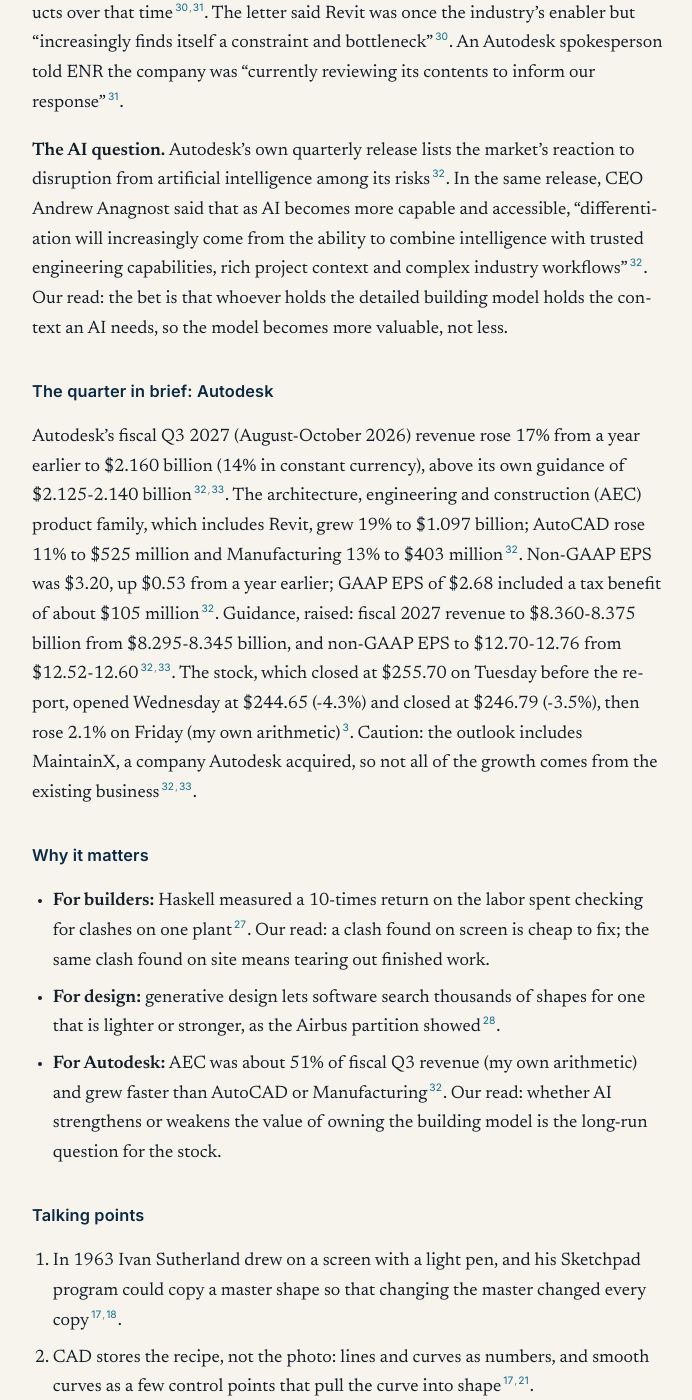
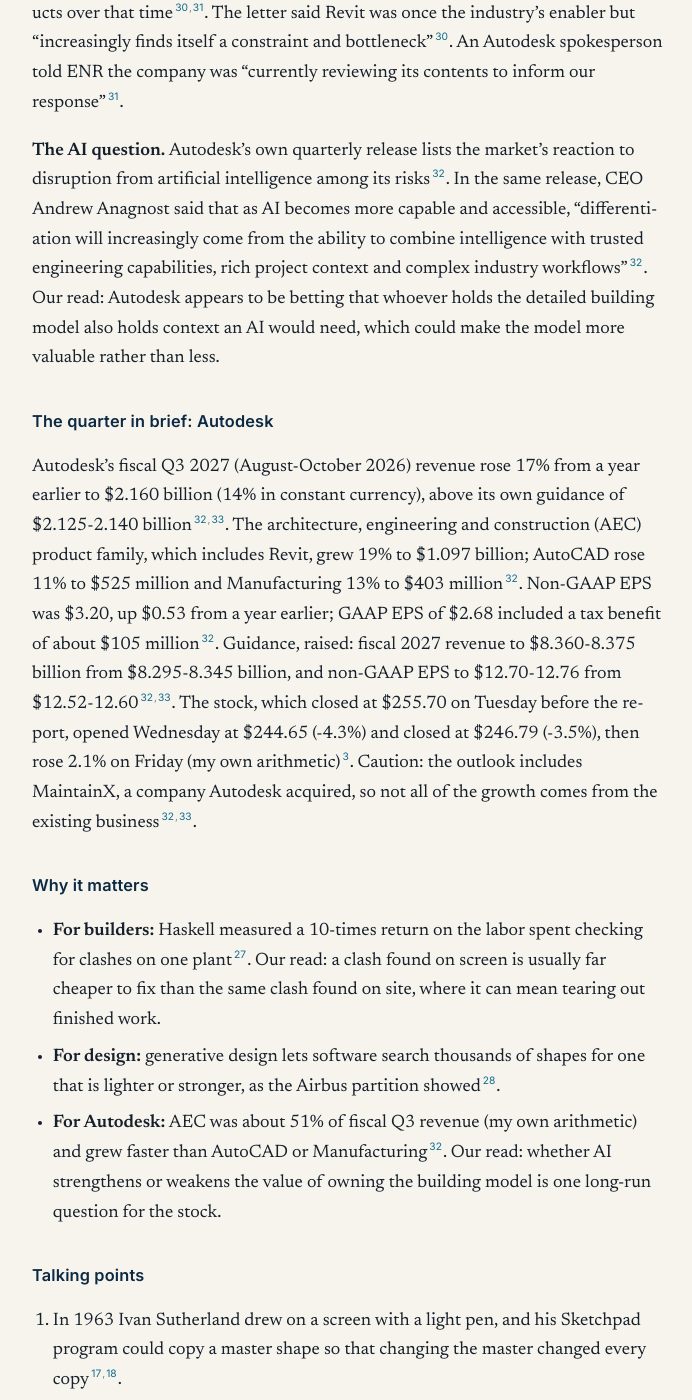
Before and after one commit to dailydeepdive/dailydeepdive.github.io, a Jekyll site: the page built from _posts/2026-11-28-how-a-computer-draws-a-building-from-a-light-pen-to-bim-and.md, in a window 1280 px wide and 1400 px high, scrolled down 11776 px. Shown: the whole window, without its empty margins (292-984 px from the left). Built offline with Jekyll 4.4.1, drawn with Linux system fonts in a browser that asks for light colours; comment, search, counter and statistics services are not loaded; some of the changed text lies outside the part shown.

Commit message:
Update briefing for 2026-11-28
Co-Authored-By: Claude Opus 5.5 <noreply@anthropic.com>
Claude-Session: https://claude.ai/code/session_01XLPcKjBxkHpy36NM6mhFCg

```diff
--- a/_posts/2026-11-28-how-a-computer-draws-a-building-from-a-light-pen-to-bim-and.md
+++ b/_posts/2026-11-28-how-a-computer-draws-a-building-from-a-light-pen-to-bim-and.md
@@ -111,11 +111,11 @@ Two earlier deep dives: the one from one day before today's covered day, and the
 <div class="dd-nav-slot"></div>
 
 
-When a graduate student named Ivan Sutherland asked Wesley Clark for time on the TX-2, a computer at MIT's Lincoln Laboratory, Clark gave him access without hesitation, IEEE Spectrum's history recounts<sup class="cite"><a href="#ref-18" title="Source 18">18</a></sup>. The TX-2 had 64k words of memory, and Sutherland used it to build Sketchpad, a program that let a person draw directly on the screen with the recently invented light pen, a pen-shaped sensor pointed at the monitor<sup class="cite"><a href="#ref-17" title="Source 17">17</a></sup>. He finished his PhD on it in January 1963<sup class="cite"><a href="#ref-18" title="Source 18">18</a></sup>. His thesis opened with the sentence: "The Sketchpad system makes it possible for a man and a computer to converse rapidly through the medium of line drawings"<sup class="cite"><a href="#ref-18" title="Source 18">18</a></sup>. Autodesk, whose AutoCAD became the dominant drawing program on personal computers, reported its quarter on Tuesday<sup class="cite"><a href="#ref-20" title="Source 20">20</a>,<a href="#ref-32" title="Source 32">32</a></sup>. Our read: six decades on, Sutherland's conversation between a person and a computer is how buildings and airplane parts get designed.
+When a graduate student named Ivan Sutherland asked Wesley Clark for time on the TX-2, a computer at MIT's Lincoln Laboratory, Clark gave him access without hesitation, IEEE Spectrum's history recounts<sup class="cite"><a href="#ref-18" title="Source 18">18</a></sup>. The TX-2 had 64k words of memory, and Sutherland used it to build Sketchpad, a program that let a person draw directly on the screen with the recently invented light pen, a pen-shaped sensor pointed at the monitor<sup class="cite"><a href="#ref-17" title="Source 17">17</a></sup>. He finished his PhD on it in January 1963<sup class="cite"><a href="#ref-18" title="Source 18">18</a></sup>. His thesis opened with the sentence: "The Sketchpad system makes it possible for a man and a computer to converse rapidly through the medium of line drawings"<sup class="cite"><a href="#ref-18" title="Source 18">18</a></sup>. Autodesk, whose AutoCAD became the dominant drawing program on personal computers, reported its quarter on Tuesday<sup class="cite"><a href="#ref-20" title="Source 20">20</a>,<a href="#ref-32" title="Source 32">32</a></sup>. Our read: six decades on, that kind of conversation between a person and a computer is part of how many buildings and airplane parts are designed.
 
 ### The short version
 
-Computer-aided design (CAD) software doesn't store a picture of a drawing; it stores the geometry itself, as numbers and rules, so a line can be measured, moved or copied exactly<sup class="cite"><a href="#ref-17" title="Source 17">17</a>,<a href="#ref-22" title="Source 22">22</a></sup>. Over four decades the stored object grew from flat lines into 3D solids, then into models that rebuild themselves when one dimension changes, and finally into building information modeling (BIM), where a building is a shared database of real objects such as walls, ducts and beams<sup class="cite"><a href="#ref-22" title="Source 22">22</a>,<a href="#ref-23" title="Source 23">23</a>,<a href="#ref-24" title="Source 24">24</a>,<a href="#ref-26" title="Source 26">26</a></sup>. Our read: the open question is whether artificial intelligence makes that database more valuable or makes the software that keeps it less necessary.
+Computer-aided design (CAD) software doesn't store a picture of a drawing; it stores the geometry itself, as numbers and rules, so a line can be measured, moved or copied exactly<sup class="cite"><a href="#ref-17" title="Source 17">17</a>,<a href="#ref-22" title="Source 22">22</a></sup>. Over four decades the stored object grew from flat lines into 3D solids, then into models that rebuild themselves when one dimension changes, and finally into building information modeling (BIM), where a building is a shared database of real objects such as walls, ducts and beams<sup class="cite"><a href="#ref-22" title="Source 22">22</a>,<a href="#ref-23" title="Source 23">23</a>,<a href="#ref-24" title="Source 24">24</a>,<a href="#ref-26" title="Source 26">26</a></sup>. Our read: one large open question is whether artificial intelligence makes that database more valuable or makes the software that keeps it less necessary.
 
 ### Key terms
 
@@ -169,7 +169,7 @@ That model is what building information modeling means. The ISO 19650 standard d
 
 **Customers pushing back.** In July 2020, 25 design firms, including Zaha Hadid Architects and Grimshaw, backed an open letter to Autodesk; 17 signed publicly, which The Architect's Newspaper attributed to fear of retribution<sup class="cite"><a href="#ref-30" title="Source 30">30</a></sup>. The firms said their costs of owning Revit had risen as much as 70% over five years through 2019 while development had stalled, and they had spent $22 million on Autodesk products over that time<sup class="cite"><a href="#ref-30" title="Source 30">30</a>,<a href="#ref-31" title="Source 31">31</a></sup>. The letter said Revit was once the industry's enabler but "increasingly finds itself a constraint and bottleneck"<sup class="cite"><a href="#ref-30" title="Source 30">30</a></sup>. An Autodesk spokesperson told ENR the company was "currently reviewing its contents to inform our response"<sup class="cite"><a href="#ref-31" title="Source 31">31</a></sup>.
 
-**The AI question.** Autodesk's own quarterly release lists the market's reaction to disruption from artificial intelligence among its risks<sup class="cite"><a href="#ref-32" title="Source 32">32</a></sup>. In the same release, CEO Andrew Anagnost said that as AI becomes more capable and accessible, "differentiation will increasingly come from the ability to combine intelligence with trusted engineering capabilities, rich project context and complex industry workflows"<sup class="cite"><a href="#ref-32" title="Source 32">32</a></sup>. Our read: the bet is that whoever holds the detailed building model holds the context an AI needs, so the model becomes more valuable, not less.
+**The AI question.** Autodesk's own quarterly release lists the market's reaction to disruption from artificial intelligence among its risks<sup class="cite"><a href="#ref-32" title="Source 32">32</a></sup>. In the same release, CEO Andrew Anagnost said that as AI becomes more capable and accessible, "differentiation will increasingly come from the ability to combine intelligence with trusted engineering capabilities, rich project context and complex industry workflows"<sup class="cite"><a href="#ref-32" title="Source 32">32</a></sup>. Our read: Autodesk appears to be betting that whoever holds the detailed building model also holds context an AI would need, which could make the model more valuable rather than less.
 
 ### The quarter in brief: Autodesk
 
@@ -177,9 +177,9 @@ Autodesk's fiscal Q3 2027 (August-October 2026) revenue rose 17% from a year ear
 
 ### Why it matters
 
-- **For builders:** Haskell measured a 10-times return on the labor spent checking for clashes on one plant<sup class="cite"><a href="#ref-27" title="Source 27">27</a></sup>. Our read: a clash found on screen is cheap to fix; the same clash found on site means tearing out finished work.
+- **For builders:** Haskell measured a 10-times return on the labor spent checking for clashes on one plant<sup class="cite"><a href="#ref-27" title="Source 27">27</a></sup>. Our read: a clash found on screen is usually far cheaper to fix than the same clash found on site, where it can mean tearing out finished work.
 - **For design:** generative design lets software search thousands of shapes for one that is lighter or stronger, as the Airbus partition showed<sup class="cite"><a href="#ref-28" title="Source 28">28</a></sup>.
-- **For Autodesk:** AEC was about 51% of fiscal Q3 revenue (my own arithmetic) and grew faster than AutoCAD or Manufacturing<sup class="cite"><a href="#ref-32" title="Source 32">32</a></sup>. Our read: whether AI strengthens or weakens the value of owning the building model is the long-run question for the stock.
+- **For Autodesk:** AEC was about 51% of fiscal Q3 revenue (my own arithmetic) and grew faster than AutoCAD or Manufacturing<sup class="cite"><a href="#ref-32" title="Source 32">32</a></sup>. Our read: whether AI strengthens or weakens the value of owning the building model is one long-run question for the stock.
 
 ### Talking points
 
@@ -196,7 +196,7 @@ Autodesk's fiscal Q3 2027 (August-October 2026) revenue rose 17% from a year ear
 
 **Settled since the last briefing:** none. The earliest open question (#1, the TSA record) resolves Dec. 2<sup class="cite"><a href="#ref-37" title="Source 37">37</a></sup>.
 
-**The big open question:** can Autodesk keep beating its own forecasts as AI changes design work?
+**A big open question:** can Autodesk keep beating its own forecasts as AI changes design work?
 
 **What named sources say.** Autodesk guides fiscal Q4 2027 revenue at $2.220-2.235 billion<sup class="cite"><a href="#ref-32" title="Source 32">32</a></sup>. CFO Janesh Moorjani said, "Despite incremental headwinds from dollar appreciation, we've raised the mid-points of our full-year billings and revenue outlook"<sup class="cite"><a href="#ref-32" title="Source 32">32</a></sup>. No named analyst forecasts for the quarter were found on the pages opened.
 
```
